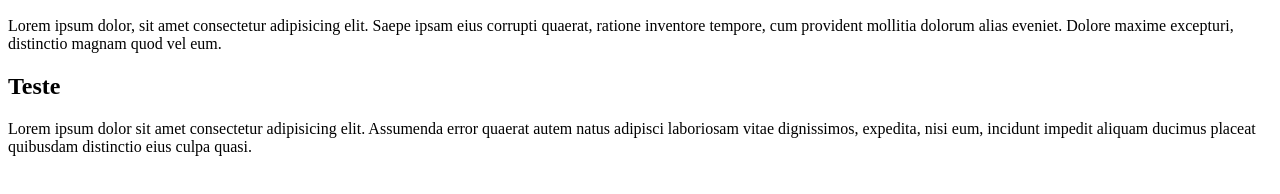
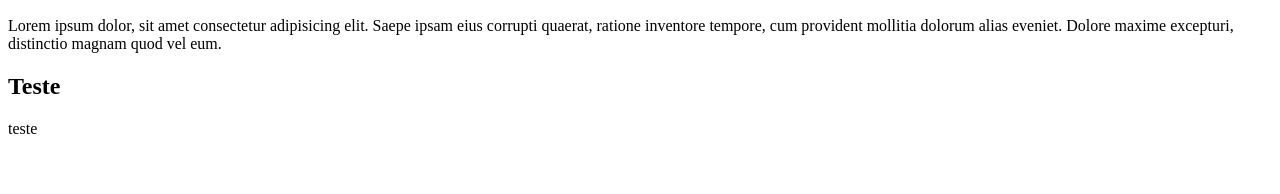
Before and after one commit to LeoSMoura/projeto_site, a plain HTML site: page index.html in a window 1280 px wide. Shown: the part 110-304 px from the top of the page. Drawn offline with Linux system fonts and the light colour scheme.

Commit message:
Update index.html

```diff
--- a/index.html
+++ b/index.html
@@ -16,7 +16,7 @@
         </article>
         <article>
             <h2>Teste</h2>
-            <p>Lorem ipsum dolor sit amet consectetur adipisicing elit. Assumenda error quaerat autem natus adipisci laboriosam vitae dignissimos, expedita, nisi eum, incidunt impedit aliquam ducimus placeat quibusdam distinctio eius culpa quasi.</p>
+            <p>teste</p>
         </article>
     </main>
 </body>
```
